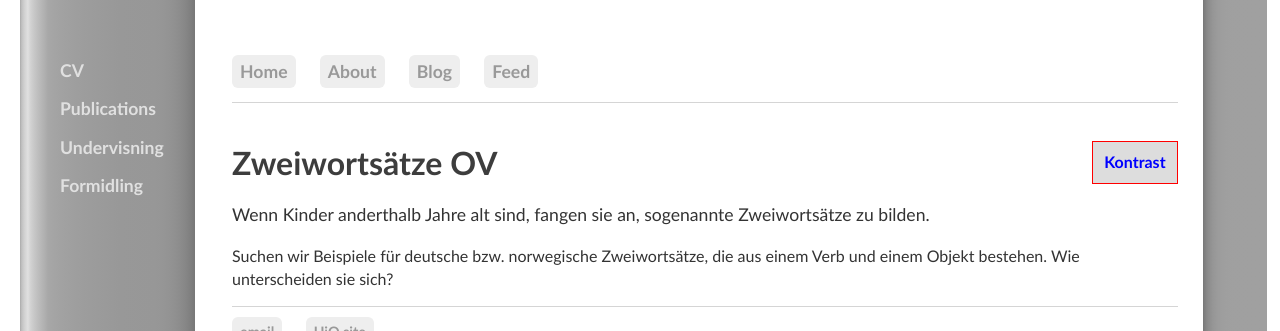
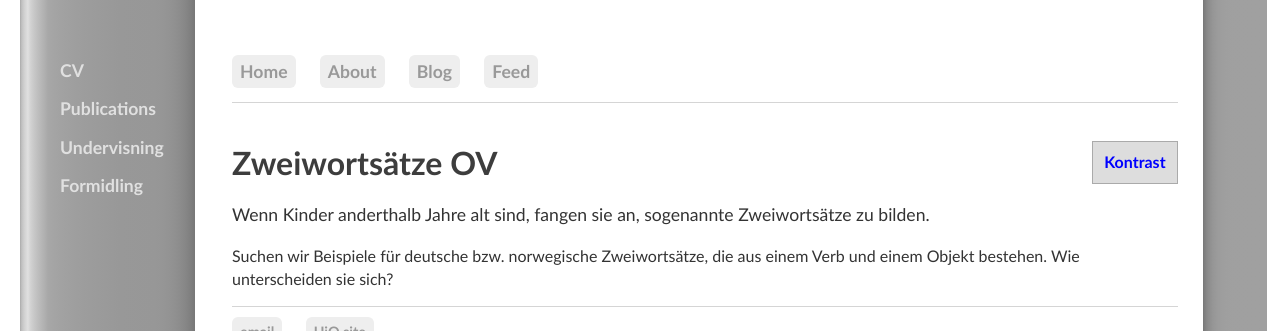
Before and after one commit to kjelljs/kjelljs.github.io, a Jekyll site: the page built from courses/kontrast/zweiwort.html, in a window 1280 px wide. Shown: the top 331 px of the page. Built offline with Jekyll 4.4.1, drawn with Linux system fonts in a browser that asks for light colours.

Commit message:
Update post2.html

```diff
--- a/_layouts/post2.html
+++ b/_layouts/post2.html
@@ -4,7 +4,7 @@ layout: default
 <div style="float:right;"><figure class="rightfig"><ul style="font-family: Optima, Candara, Calibri, Arial, sans-serif;
     padding: 0px;
     list-style: none;
-    font-weight: bold;"><li style="background: #ddd; padding: 9px 11px 9px 11px; border: red 1pt solid; text-decoration: none;
+    font-weight: bold;"><li style="background: #ddd; padding: 9px 11px 9px 11px; border: #aaa 1pt solid; text-decoration: none;
     color: blue; font-size: 1em;"><a href="/courses/kontrast/index.html" style="color: blue">Kontrast</a></li></ul></figure></div>
 <h1>{{ page.title }}</h1>
 <p class="meta">{{ page.date | date_to_string }}</p>
```
